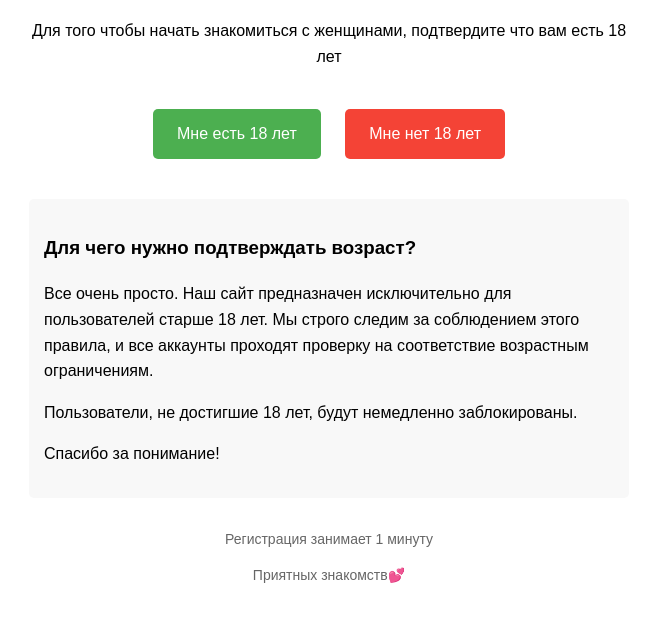
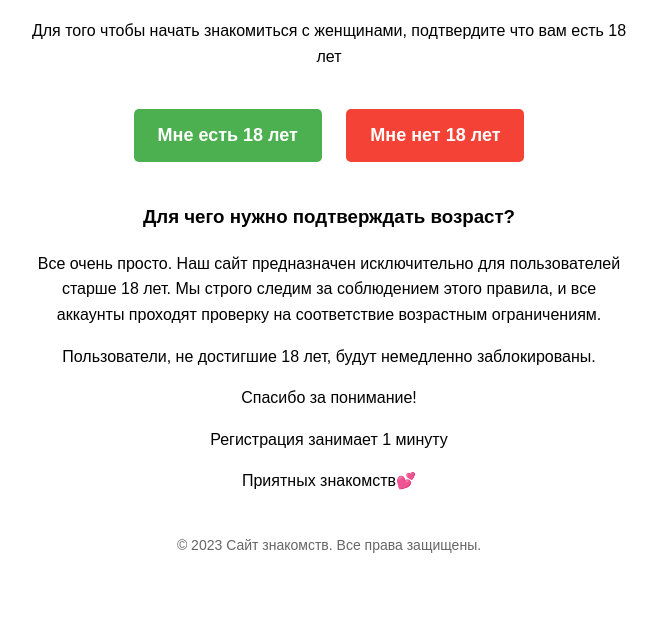
Before and after one commit to userqwertyasd/social-verification, a plain HTML site: page index.html in a window 1280 px wide. Shown: the part 147-768 px from the top of the page, without its empty margins (311-968 px from the left). Drawn offline with Linux system fonts and the light colour scheme.

Commit message:
Update index.html

```diff
--- a/index.html
+++ b/index.html
@@ -23,34 +23,32 @@
             display: inline-block;
             padding: 12px 24px;
             margin: 10px;
-            border: none;
             border-radius: 5px;
+            text-decoration: none;
             color: white;
-            font-size: 16px;
-            cursor: pointer;
-            text-decoration: none;
-            transition: opacity 0.3s;
+            font-weight: bold;
+            font-size: 18px;
+            transition: all 0.3s;
         }
-        .btn:hover {
-            opacity: 0.9;
-        }
-        .green {
+        .btn-green {
             background-color: #4CAF50;
         }
-        .red {
+        .btn-green:hover {
+            background-color: #45a049;
+        }
+        .btn-red {
             background-color: #f44336;
         }
-        .info {
-            margin-top: 30px;
-            text-align: left;
-            padding: 15px;
-            background-color: #f8f8f8;
-            border-radius: 5px;
+        .btn-red:hover {
+            background-color: #d32f2f;
         }
         .footer {
-            margin-top: 30px;
+            margin-top: 40px;
             font-size: 14px;
             color: #666;
+        }
+        .heart {
+            color: #e91e63;
         }
     </style>
 </head>
@@ -59,8 +57,8 @@
     <p>Для того чтобы начать знакомиться с женщинами, подтвердите что вам есть 18 лет</p>
 
     <div class="buttons">
-        <a href="https://offers.affimelody.com/click?pid=113214&offer_id=25" class="btn green">Мне есть 18 лет</a>
-        <a href="#" class="btn red" onclick="alert('К сожалению, доступ на сайт запрещён для пользователей младше 18 лет.'); return false;">Мне нет 18 лет</a>
+        <a href="https://rz42hr2.romance-datingparks.com/yldwv15" class="btn btn-green">Мне есть 18 лет</a>
+        <a href="#" class="btn btn-red">Мне нет 18 лет</a>
     </div>
 
     <div class="info">
@@ -68,11 +66,20 @@
         <p>Все очень просто. Наш сайт предназначен исключительно для пользователей старше 18 лет. Мы строго следим за соблюдением этого правила, и все аккаунты проходят проверку на соответствие возрастным ограничениям.</p>
         <p>Пользователи, не достигшие 18 лет, будут немедленно заблокированы.</p>
         <p>Спасибо за понимание!</p>
+
+        <p>Регистрация занимает 1 минуту</p>
+        <p>Приятных знакомств<span class="heart">💕</span></p>
     </div>
 
     <div class="footer">
-        <p>Регистрация занимает 1 минуту</p>
-        <p>Приятных знакомств💕</p>
+        © 2023 Сайт знакомств. Все права защищены.
     </div>
+
+    <script>
+        document.querySelector('.btn-red').addEventListener('click', function(e) {
+            e.preventDefault();
+            alert('К сожалению, доступ на сайт разрешен только с 18 лет.');
+        });
+    </script>
 </body>
 </html>
```
